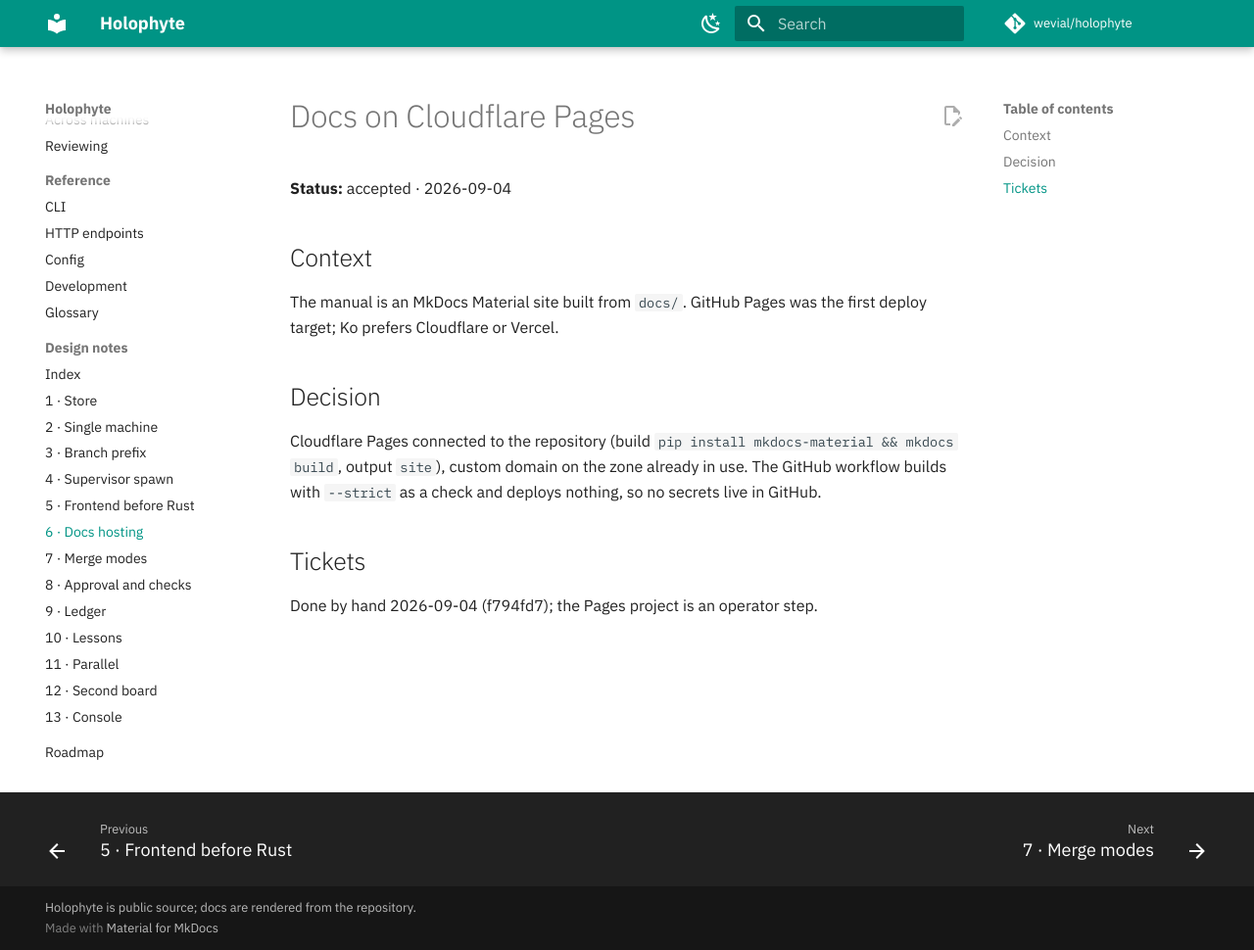
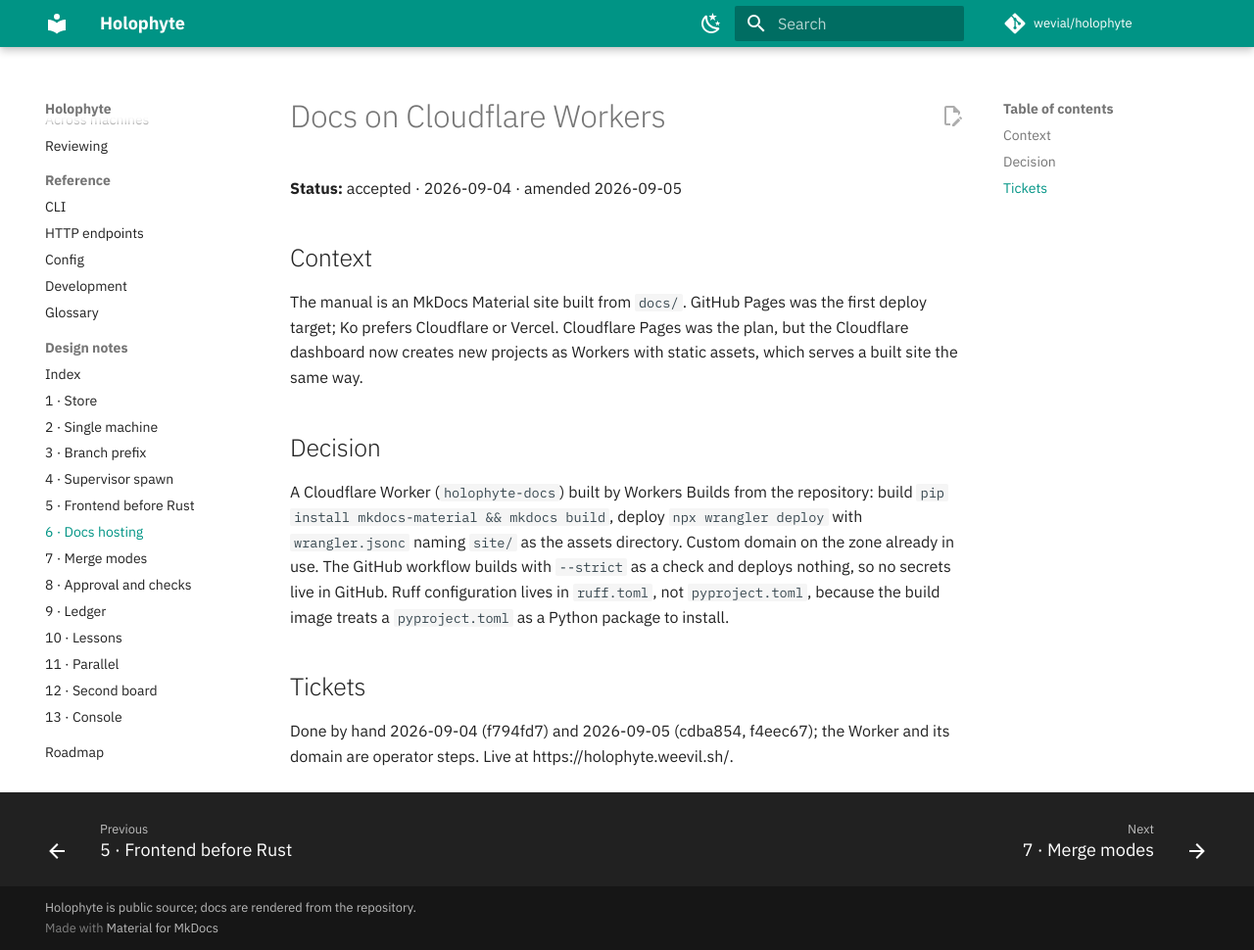
Before and after one commit to wevial/holophyte, an MkDocs documentation site: the page built from docs/design/0006-docs-hosting.md, in a window 1280 px wide and 970 px high. Shown: the whole window at 98% size. Built offline with MkDocs 1.6.1 and Material for MkDocs 9.7.7, drawn with Linux system fonts in a browser that asks for light colours; comment, search, counter and statistics services are not loaded.

Commit message:
design note 6: the docs deploy as a Cloudflare Worker with static assets, live at holophyte.weevil.sh

```diff
--- a/docs/design/0006-docs-hosting.md
+++ b/docs/design/0006-docs-hosting.md
@@ -1,19 +1,26 @@
-# Docs on Cloudflare Pages
+# Docs on Cloudflare Workers
 
-**Status:** accepted · 2026-09-04
+**Status:** accepted · 2026-09-04 · amended 2026-09-05
 
 ## Context
 
 The manual is an MkDocs Material site built from `docs/`. GitHub Pages was
-the first deploy target; Ko prefers Cloudflare or Vercel.
+the first deploy target; Ko prefers Cloudflare or Vercel. Cloudflare Pages
+was the plan, but the Cloudflare dashboard now creates new projects as
+Workers with static assets, which serves a built site the same way.
 
 ## Decision
 
-Cloudflare Pages connected to the repository (build `pip install
-mkdocs-material && mkdocs build`, output `site`), custom domain on the zone
-already in use. The GitHub workflow builds with `--strict` as a check and
-deploys nothing, so no secrets live in GitHub.
+A Cloudflare Worker (`holophyte-docs`) built by Workers Builds from the
+repository: build `pip install mkdocs-material && mkdocs build`, deploy
+`npx wrangler deploy` with `wrangler.jsonc` naming `site/` as the assets
+directory. Custom domain on the zone already in use. The GitHub workflow
+builds with `--strict` as a check and deploys nothing, so no secrets live in
+GitHub. Ruff configuration lives in `ruff.toml`, not `pyproject.toml`,
+because the build image treats a `pyproject.toml` as a Python package to
+install.
 
 ## Tickets
 
-Done by hand 2026-09-04 (f794fd7); the Pages project is an operator step.
+Done by hand 2026-09-04 (f794fd7) and 2026-09-05 (cdba854, f4eec67); the
+Worker and its domain are operator steps. Live at https://holophyte.weevil.sh/.
```
Also changed, not shown: docs/design/index.md (+1 -1 lines).
